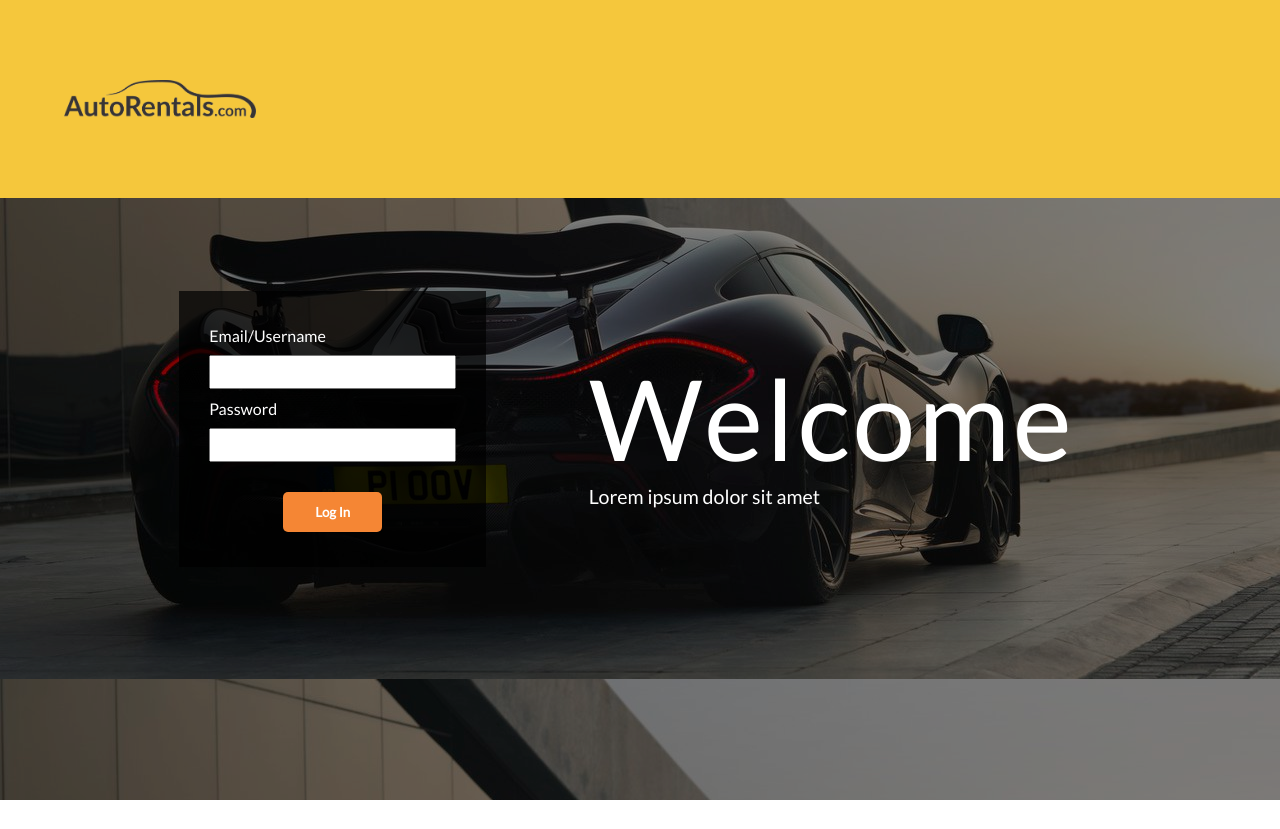
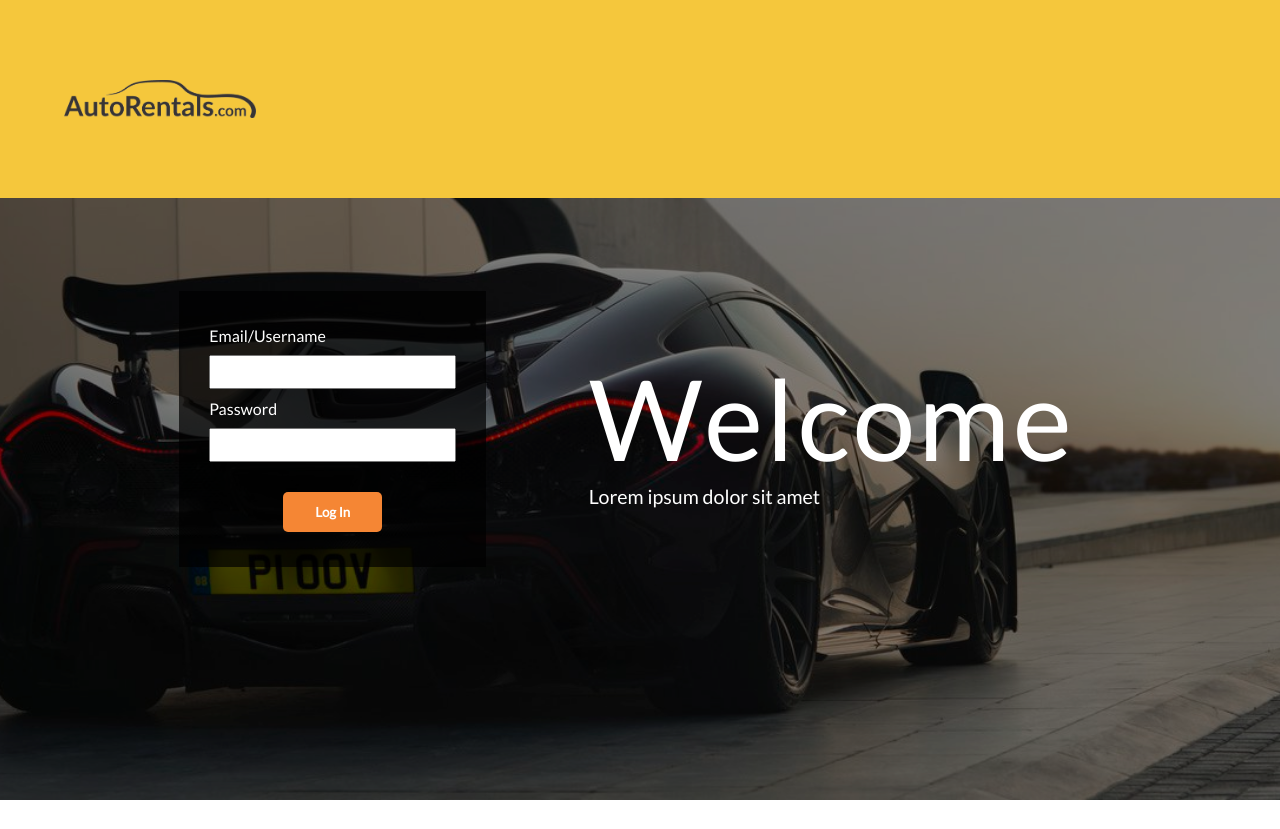
Before and after one commit to joedave/ProgWeb-Ceria, a PHP site: page / in a window 1280 px wide. Run offline with PHP 8.4, Linux system fonts and the light colour scheme.

Commit message:
fixed static background issue
added new properties to .main-background so image stays fixed when zoomed in/out.

```diff
--- a/style.css
+++ b/style.css
@@ -72,6 +72,10 @@
 
 .main-background {
     background-image: url("asset/welcome-image.jpg");
+    background-size: cover;
+    background-repeat: no-repeat;
+    background-attachment: fixed;
+    background-position: center;
     position: fixed;
     height: 100%;
     width: 100%;
```
